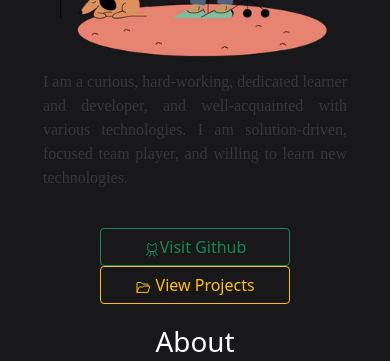
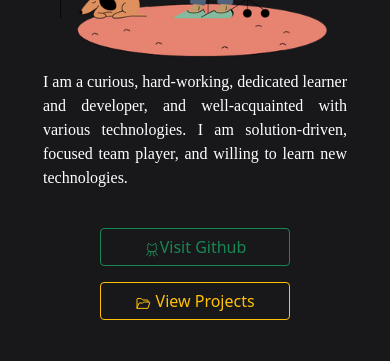
Before and after one commit to utkarsh-1905/portfolio, a React (Create React App) app: page / in a window 390 px wide. Shown: the part 433-794 px from the top of the page. Built offline with nearby package versions, Linux system fonts and the light colour scheme.

Commit message:
landing text color change

```diff
--- a/src/components/Landing.module.css
+++ b/src/components/Landing.module.css
@@ -44,7 +44,7 @@ body {
 }
 
 .about {
-  color: white;
+  color: white !important;
   text-align: right;
   padding-bottom: 10%;
   font-size: 1.25rem;
@@ -103,7 +103,7 @@ body {
     width: 80%;
     text-align: justify;
   }
-  .activity button {
+  .activity a {
     margin-bottom: 1rem;
   }
 }
```
